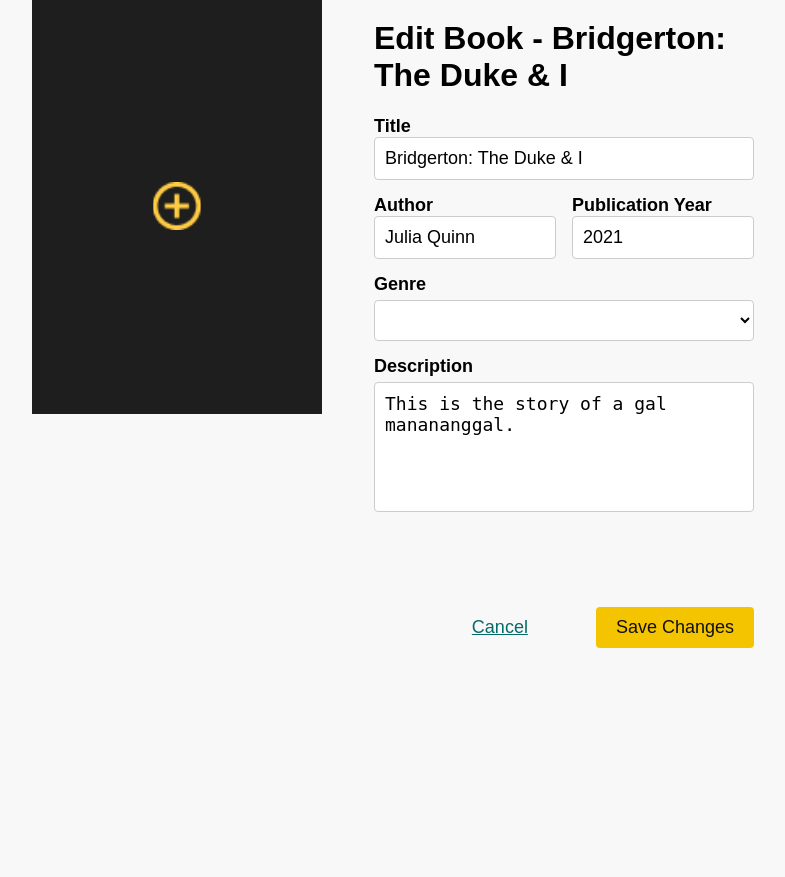
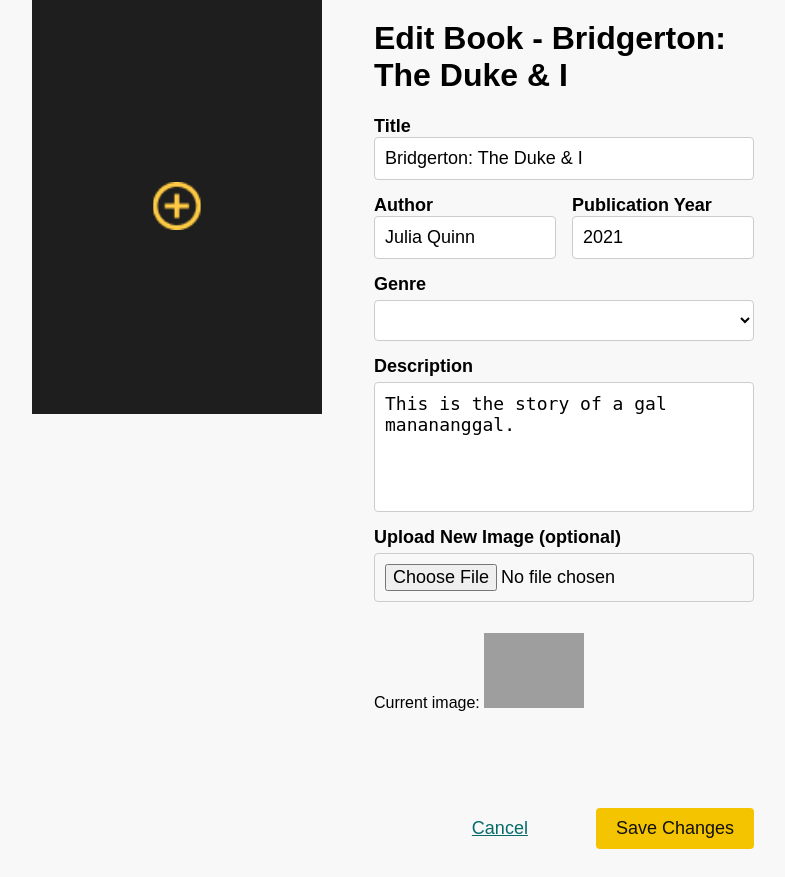
Before and after one commit to danaiaxx/LibroCo, a Flask app: page /book/edit/10 in a window 1280 px wide. Shown: the part 171-1048 px from the top of the page, without its empty margins (237-1022 px from the left). Before the commit the page ends 819 px from the top, so only its background shows below. Run offline with Flask 3, Linux system fonts and the light colour scheme; data comes from the database, SQL or seed files in the repository; some web fonts are replaced; grey boxes are pictures that could not be loaded.

Commit message:
edit_book commit

```diff
--- a/LibroCoWeb/templates/edit_book.html
+++ b/LibroCoWeb/templates/edit_book.html
@@ -72,9 +72,9 @@
                 <label for="description">Description</label>
                 <textarea id="description" name="description" rows="4">{{ book['description'] }}</textarea>
 
-                <!-- <label for="image_upload">Upload New Image (optional)</label>
+                <label for="image_upload">Upload New Image (optional)</label>
                 <input type="file" id="image_upload" name="image_upload" onchange="readURL(this)">
-                <p>Current image: <img src="{{ url_for('static', filename=book['image']) }}" alt="Current Image" width="100"></p> -->
+                <p>Current image: <img src="{{ url_for('static', filename=book['image']) }}" alt="Current Image" width="100"></p>
 
                 <div class="addbook_button_group">
                     <a href="{{ url_for('books', book_id=book['book_id']) }}" class="back_button">Cancel</a>
```
